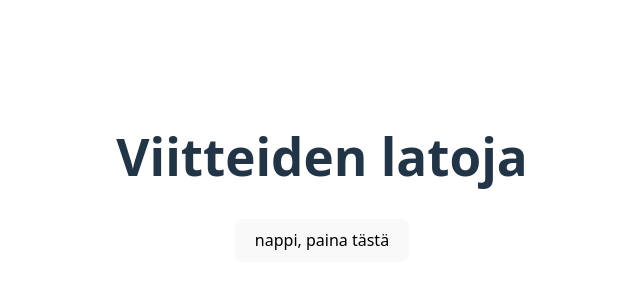
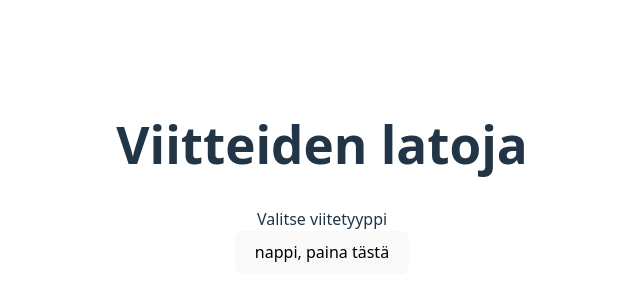
Before and after one commit to Konstig70/OhtuMiniprojektiRyhm-10, a React (Vite) app in the folder viite-luoja/: page / in a window 1280 px wide. Shown: the part 222-522 px from the top of the page, without its empty margins (318-958 px from the left). Built offline with nearby package versions, Linux system fonts and the light colour scheme.

Commit message:
alustava Lomake-komponentti

```diff
--- a/viite-luoja/src/App.jsx
+++ b/viite-luoja/src/App.jsx
@@ -1,5 +1,6 @@
 import { useState } from 'react'
 import './App.css'
+import Lomake from './Lomake.jsx'
 
 //Tätä vois periaattees vähä modaa ja sit käyttää kaikes mitä lähetetään bäkkärin
 //Periaattees lisäis parametreiks metodin (get/post) ja sitten sisällön ja palautetaan response
@@ -44,6 +45,7 @@ function App() {
   return (
     <>
       <h1>Viitteiden latoja</h1>
+      <Lomake />
       <button type="radio" onClick={sendToBackEnd}>nappi, paina tästä</button>
     </>
   )
--- /dev/null
+++ b/viite-luoja/src/Lomake.jsx
@@ -0,0 +1,13 @@
+import { useState } from 'react'
+
+function Lomake() {
+  return (
+    <>
+      <form>
+	<legend>Valitse viitetyyppi</legend>
+      </form>
+    </>
+  )
+}
+
+export default Lomake
```
